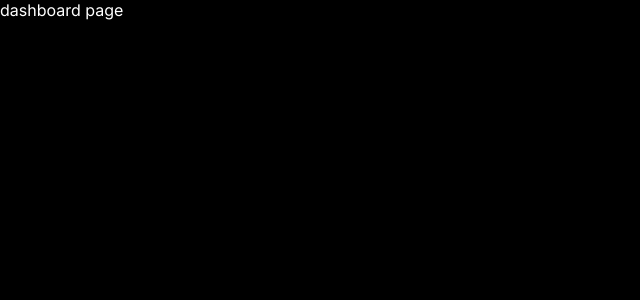
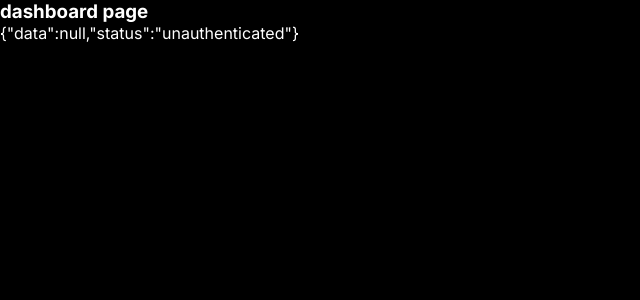
Before and after one commit to kewalkhondekar25/Todo-Fusion, a Next.js app in the folder apps/web/: page /dashboard in a window 1280 px wide. Shown: the top 300 px of the page, without its empty margins (0-640 px from the left). Built offline with nearby package versions, Linux system fonts and the light colour scheme; no server answers.

Commit message:
feat: useSession added

```diff
--- a/apps/web/app/dashboard/page.tsx
+++ b/apps/web/app/dashboard/page.tsx
@@ -1,8 +1,14 @@
+"use client"
 import React from 'react'
+import { useSession } from 'next-auth/react'
 
 const page = () => {
+  const session = useSession()
   return (
-    <div>dashboard page</div>
+    <div>
+      <h3>dashboard page</h3>
+      <p>{JSON.stringify(session)}</p>
+    </div>
   )
 }
 
--- a/apps/web/app/layout.tsx
+++ b/apps/web/app/layout.tsx
@@ -1,6 +1,7 @@
 import "./globals.css";
 import type { Metadata } from "next";
 import { Inter } from "next/font/google";
+import { Providers } from "./providers";
 
 const inter = Inter({ subsets: ["latin"] });
 
@@ -16,7 +17,11 @@ export default function RootLayout({
 }): JSX.Element {
   return (
     <html lang="en">
-      <body className={inter.className}>{children}</body>
+      <body className={inter.className}>
+        <Providers>
+          {children}
+        </Providers>
+      </body>
     </html>
   );
 }
--- /dev/null
+++ b/apps/web/app/providers.tsx
@@ -0,0 +1,8 @@
+"use client"
+import { SessionProvider } from "next-auth/react"
+
+export const Providers = ({children}: {children: React.ReactNode}) => {
+  return <SessionProvider>
+    {children}
+  </SessionProvider>
+}
```
Also changed, not shown: apps/web/app/api/auth/[...nextauth]/route.ts (+7 -5 lines).
